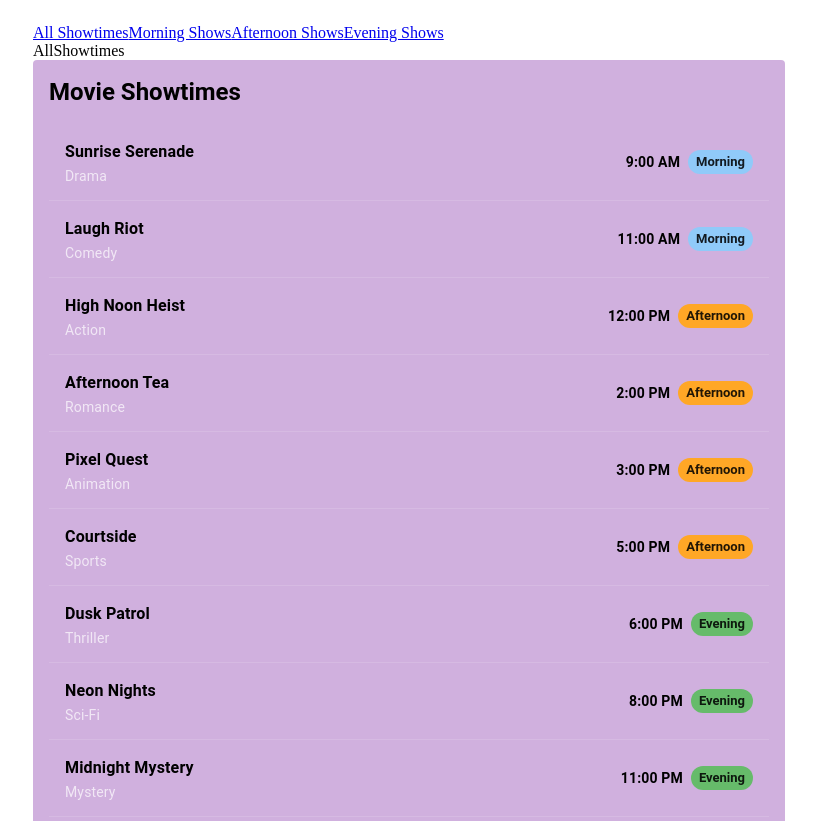
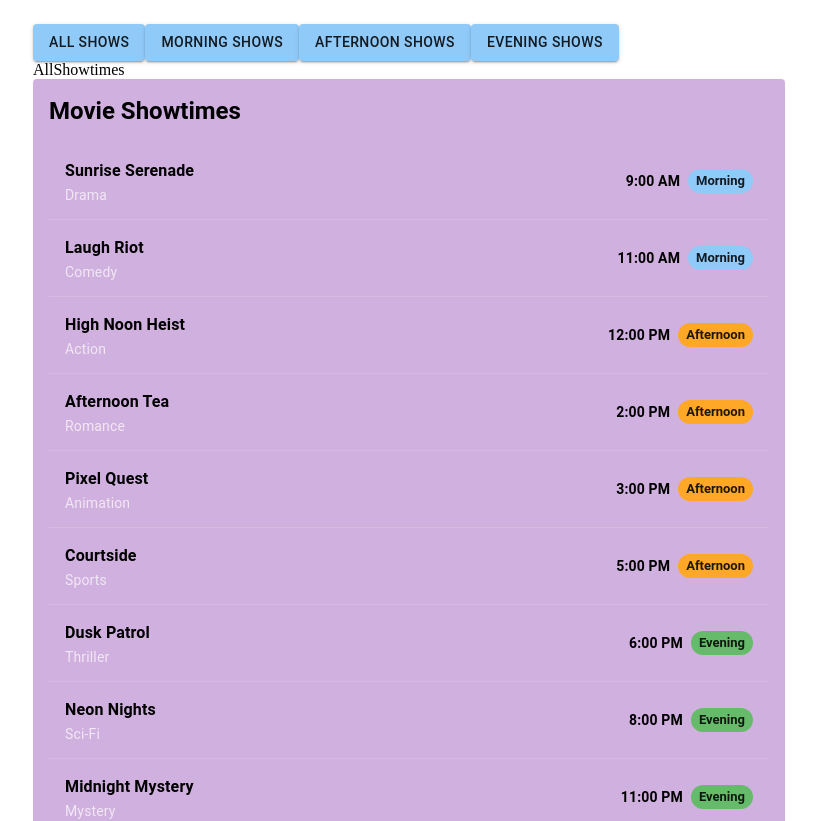
Before and after one commit to carinadieselDVT/movies-showtime, a React (Vite) app: page / in a window 1280 px wide. Shown: the top 821 px of the page, without its empty margins (147-963 px from the left). Built offline with nearby package versions, Linux system fonts and the light colour scheme.

Commit message:
chore: Used MUI for navbar buttons

```diff
--- a/src/components/Navbar.tsx
+++ b/src/components/Navbar.tsx
@@ -1,15 +1,36 @@
-import { NavLink } from "react-router-dom";
+import { Button } from "@mui/material";
+import { Link as RouterLink } from "react-router";
+
+// Routing as per MUI docs : https://mui.com/material-ui/integrations/routing/#react-router-examples
 
 export default function Navbar() {
   return (
     <header>
       <nav>
-        <NavLink to="/" end>
-          All Showtimes
-        </NavLink>
-        <NavLink to="/morning-showtimes">Morning Shows</NavLink>
-        <NavLink to="/afternoon-showtimes">Afternoon Shows</NavLink>
-        <NavLink to="/evening-showtimes">Evening Shows</NavLink>
+        <Button variant="contained" component={RouterLink} to="/">
+          All shows
+        </Button>
+        <Button
+          variant="contained"
+          component={RouterLink}
+          to="/morning-showtimes"
+        >
+          Morning Shows
+        </Button>
+        <Button
+          variant="contained"
+          component={RouterLink}
+          to="/afternoon-showtimes"
+        >
+          Afternoon Shows
+        </Button>
+        <Button
+          variant="contained"
+          component={RouterLink}
+          to="/evening-showtimes"
+        >
+          Evening Shows
+        </Button>
       </nav>
     </header>
   );
```
